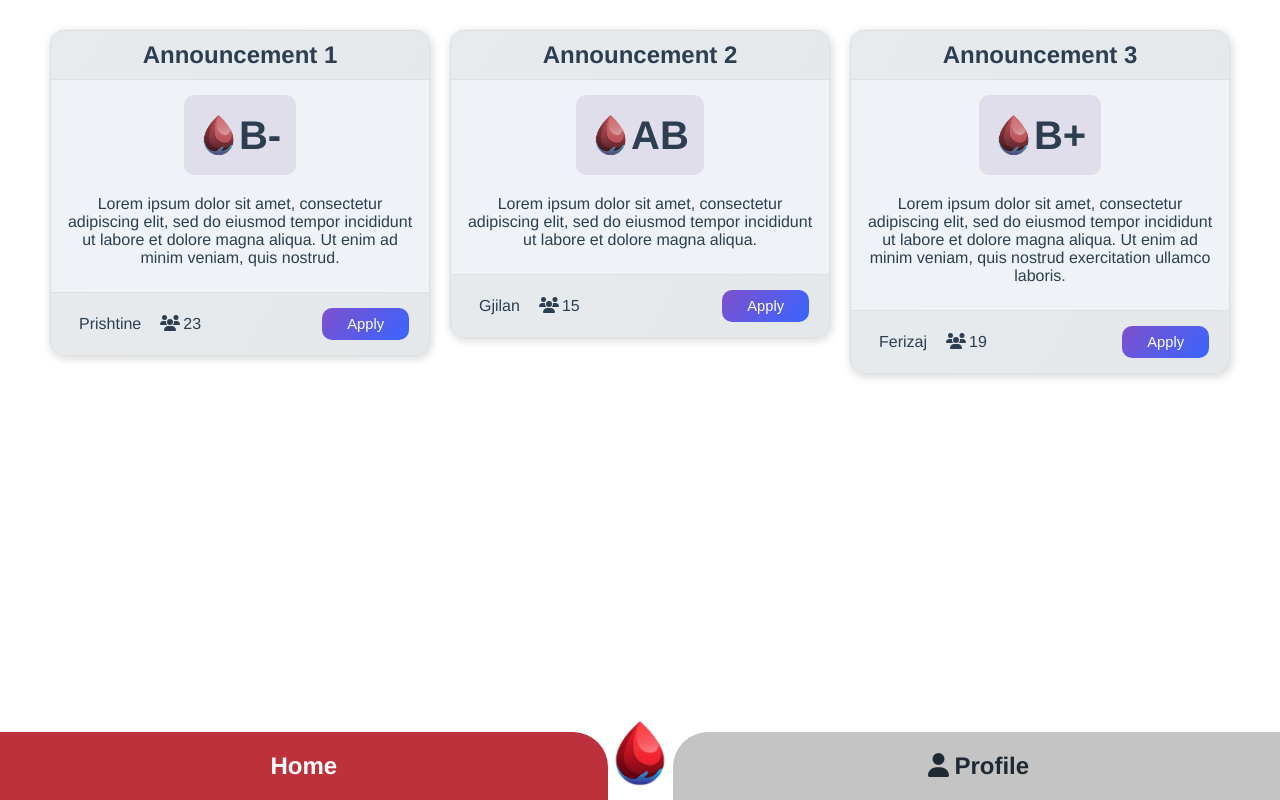
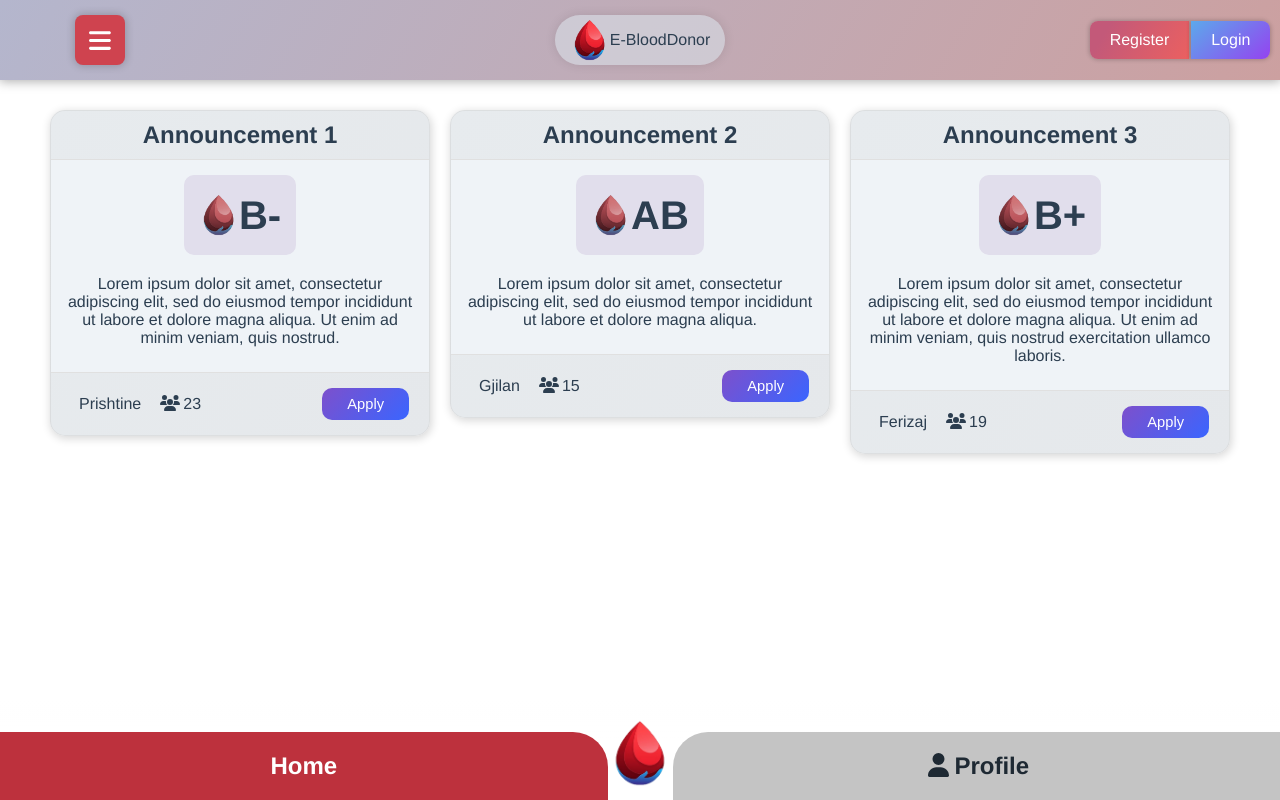
Before and after one commit to belinjo1/EBloodDonor, a Vue app in the folder web-app/: page / in a window 1280 px wide. Built offline with nearby package versions, Linux system fonts and the light colour scheme.

Commit message:
created Header component

```diff
--- a/web-app/src/App.vue
+++ b/web-app/src/App.vue
@@ -1,5 +1,6 @@
 <template>
   <div id="app">
+    <Header></Header>
     <router-view/>
     <NavBar></NavBar>
   </div>
@@ -7,10 +8,12 @@
 
 <script>
 import NavBar from '@/components/NavBar.vue'
+import Header from '@/components/Header.vue'
 
 export default {
   components: {
-    NavBar
+    NavBar,
+    Header
   }
 }
 </script>
@@ -28,4 +31,5 @@ export default {
   text-align: center;
   color: #2c3e50;
 }
+
 </style>
--- /dev/null
+++ b/web-app/src/components/Header.vue
@@ -0,0 +1,141 @@
+<template>
+    <div>
+        <div id="header">
+            <div>
+                 <button class="sideBarButton">
+                    <font-awesome-icon :icon="['fas', 'bars']" />
+                </button>
+            </div>
+
+            <div class="header-brand">
+                <router-link :to="{ name: 'Home' }">
+                    <div class="header-logo">
+                        <img src="../assets/logo.png">
+                        <span>E-BloodDonor</span>
+                    </div>
+                </router-link>
+            </div>
+
+            <div>
+                <div class="register-login">
+                    <a>Register</a>
+                    <a>Login</a>
+                </div>
+            </div>
+        </div>
+    </div>
+</template>
+
+<script>
+export default {}
+</script>
+
+<style scoped>
+
+#header{
+    display: flex;
+    justify-content: space-between;
+    align-items: center;
+    background: linear-gradient(120deg, rgba(180,182,205,1) 0%, rgba(204,160,160,1) 100%);
+    padding: 15px 0;
+    box-shadow: 0px 0px 11px 1px rgba(0, 0, 0, 0.35);
+    position: fixed;
+    top: 0;
+    width: 100%;
+    z-index: 2;
+}
+
+#header>div{
+    width: 100%;
+    max-width: 200px;
+    /* border: dashed 1px red; */
+    display: flex;
+    align-items: center;
+    justify-content: center;
+}
+
+#header>div>*{
+    margin: 0 10px;
+}
+
+.sideBarButton{
+    width: 50px;
+    height: 50px;
+    background-color: #cf434f;
+    border-radius: 8px;
+    border: none;
+    cursor: pointer;
+    box-shadow: 0px 0px 8px 1px rgba(0, 0, 0, 0.2);
+    transition: 0.3s;
+}
+.sideBarButton:hover{
+    background-color: #b3313c;
+}
+.sideBarButton svg{
+   color: white;
+   font-size: 25px;
+}
+
+.header-brand a{
+    text-decoration: none;
+    color: inherit;
+}
+
+.header-logo{
+    display: flex;
+    align-items: center;
+    background: rgba(212, 215, 224, 0.7);
+    padding: 3px 15px;
+    border-radius: 25px;
+    align-self: center;
+    box-shadow: 0px 0px 11px 0px rgba(0, 0, 0, 0.103);
+    transition: 0.2s;
+}
+
+.header-logo:hover{
+    scale: 1.035;
+}
+.header-logo:active{
+    scale: 1;
+    transition: 0s;
+}
+.header-logo img{
+    width: 40px;
+}
+.register-login {
+    display: flex;
+    /*border: solid 1px red;*/
+}
+
+.register-login a {
+    padding: 10px 20px;
+    margin: 0 1px;
+    color: white;
+    text-decoration: none;
+    box-shadow: 0px 0px 4px 1px rgba(0, 0, 0, 0.2);
+    cursor: pointer;
+    transition: 0.3s;
+}
+
+.register-login a:first-child {
+    background: linear-gradient(121deg, rgba(195,89,121,1) 18%, rgba(235,96,96,1) 100%);
+    border-radius: 8px 0 0 8px;
+
+}
+
+.register-login a:first-child:hover {
+    background: linear-gradient(121deg, rgba(186,61,99,1) 18%, rgba(235,73,73,1) 100%);
+    border-radius: 8px 0 0 8px;
+}
+
+.register-login a:last-child {
+    background: linear-gradient(138deg, rgba(92,169,235,1) 0%, rgba(148,67,240,1) 100%);
+    border-radius: 0 8px 8px 0;
+}
+
+.register-login a:last-child:hover {
+    background: linear-gradient(138deg, rgba(65,152,227,1) 0%, rgba(124,38,222,1) 100%);
+    border-radius: 0 8px 8px 0;
+}
+
+</style>
--- a/web-app/src/main.js
+++ b/web-app/src/main.js
@@ -3,13 +3,13 @@ import App from './App.vue'
 import router from './router'
 import store from './store'
 import { library } from '@fortawesome/fontawesome-svg-core'
-import { faHome, faUser, faUsers, faMapMarkerAlt, faHistory, faMedal, faPen, faDroplet, faEnvelope } from '@fortawesome/free-solid-svg-icons'
+import { faBars, faHome, faUser, faUsers, faMapMarkerAlt, faHistory, faMedal, faPen, faDroplet, faEnvelope } from '@fortawesome/free-solid-svg-icons'
 import { FontAwesomeIcon } from '@fortawesome/vue-fontawesome'
 
 Vue.config.productionTip = false
 
 Vue.component('font-awesome-icon', FontAwesomeIcon)
-library.add(faHome, faUser, faUsers, faMapMarkerAlt, faHistory, faMedal, faPen, faDroplet, faEnvelope)
+library.add(faHome, faUser, faUsers, faMapMarkerAlt, faHistory, faMedal, faPen, faDroplet, faEnvelope, faBars)
 
 new Vue({
   router,
--- a/web-app/src/views/Home.vue
+++ b/web-app/src/views/Home.vue
@@ -1,5 +1,5 @@
 <template>
-  <div class="home">
+  <div class="main">
     <!-- <img alt="Vue logo" src="../assets/logo.png"> -->
     <!-- <HelloWorld msg="Welcome to Your Vue.js App"/> -->
     <div id="announcements">
@@ -59,4 +59,8 @@ export default {
   flex-wrap: wrap;
   padding: 20px;
 }
+
+.main{
+  margin: 80px 0;
+}
 </style>
--- a/web-app/src/views/Profile.vue
+++ b/web-app/src/views/Profile.vue
@@ -43,7 +43,7 @@
 }
 .profile{
   /* border: dashed 2px orange; */
-  margin-bottom: 80px;
+  margin: 80px 0;
 
 }
 .profile-header{
```
